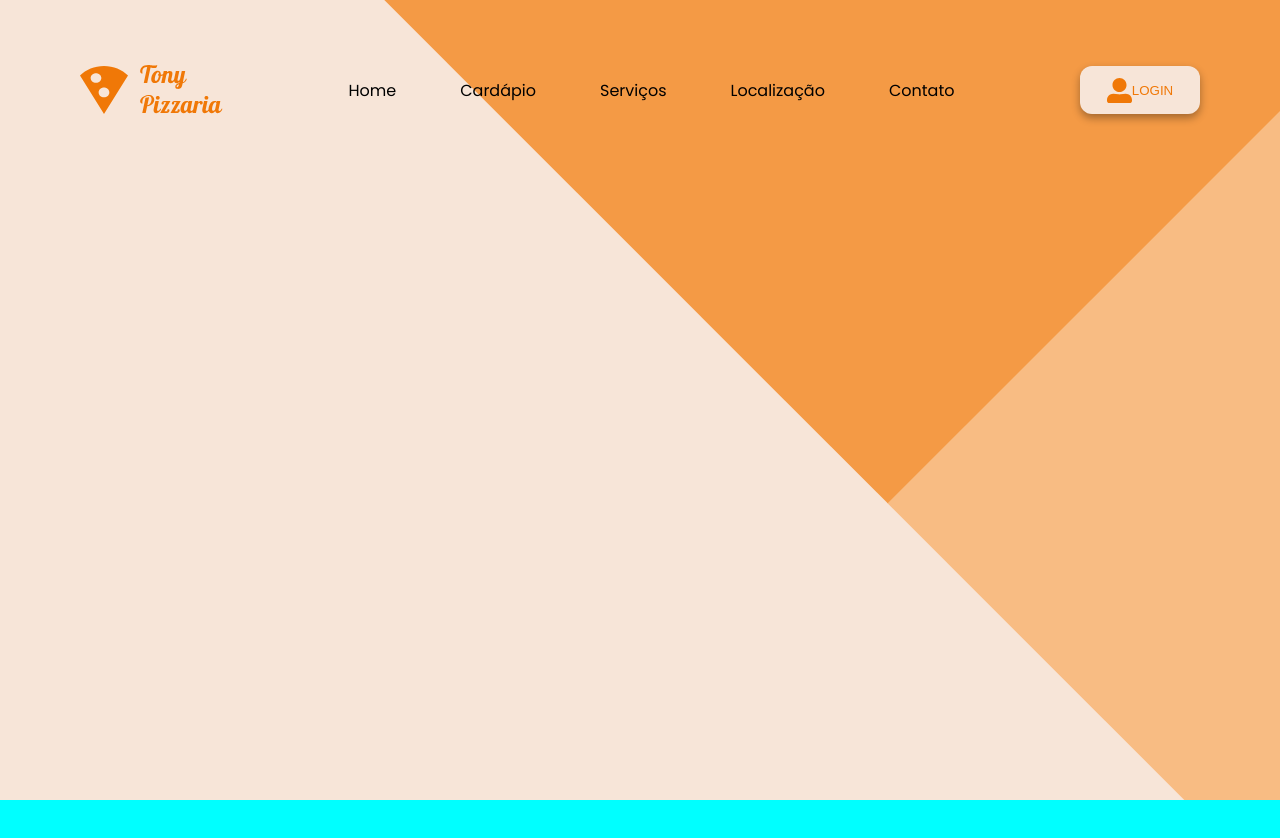
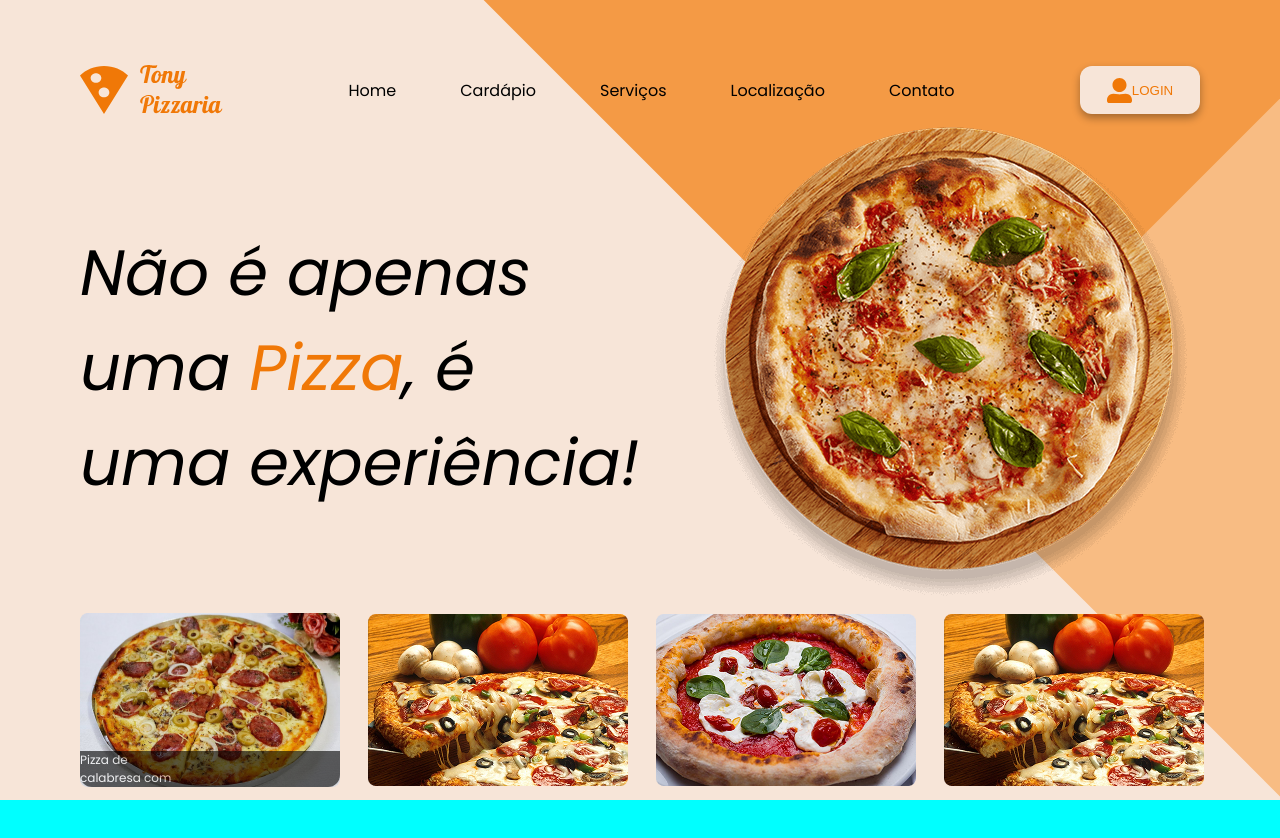
Before and after one commit to wees77/tony.pizzaria_lima, a plain HTML site: page index.html in a window 1280 px wide. Shown: the top 838 px of the page. Drawn offline with Linux system fonts and the light colour scheme.

Commit message:
Projeto bugado, favor arrumar

```diff
--- a/index.html
+++ b/index.html
@@ -33,7 +33,33 @@
         </button>
     </header>
     <main>
-        <section class="home"></section>
+        <section class="home">
+            <div class="container-slogan">
+                <h2 class="slogan">
+                    Não é apenas uma <span>Pizza</span>, é uma experiência!
+                </h2>
+                <img src="./imagens/pizza-home.png" alt="">
+            </div>
+            <div class="container-pizzas">
+                <div class="pizza">
+                    <div class="add-pizza">+</div>
+                    <img src="./imagens/pizza.png" alt="">
+                    <div class="container-info">
+                        <p>Pizza de calabresa com queijo</p>
+                        <span>R$ 46,00</span>
+                    </div>
+                </div>
+                <div class="pizza">
+                    <img src="./imagens/pizza2.png" alt="">
+                </div>
+                <div class="pizza">
+                    <img src="./imagens/pizza3.png" alt="">
+                </div>
+                <div class="pizza">
+                    <img src="./imagens/pizza2.png" alt="">
+                </div>
+            </div>
+        </section>
         <section class="cardapio"></section>
         <section class="servicos"></section>
     </main>
--- a/style.css
+++ b/style.css
@@ -86,7 +86,103 @@ section{
     background-image: url(./imagens/triangulos.svg);
     background-repeat: no-repeat;
     background-position: right top;
+    background-size: contain;
+    display: grid;
+    grid-template-rows: 3fr 1fr;
 }
+
+.slogan{
+    position: relative;
+    bottom: 90px;
+    width: 560px;
+    font-size: 4rem;
+    background-color: li;
+    font-weight: 400;
+}
+
+.slogan span{
+    color: var(--primary-color);
+}
+
+.container-slogan{
+    display: flex;
+    justify-content: center;
+    align-items: end;
+    font-style: italic;
+    gap: 64px;
+}
+
+.container-pizzas{
+    display: flex;
+    justify-content: space-between;
+    align-items: center;
+
+
+}
+
+.pizza{
+    position: relative;
+    display: flex;
+    align-items: end;
+    overflow: hidden;
+
+
+}
+
+.add-pizza{
+    width: 40px;
+    height: 40px;
+    background-color: var(--primary-color);
+    border-radius: 12px;
+    border: 3px solid white;
+    color: white;
+    font-size: 2rem;
+    display: grid;
+    position: absolute;
+    place-content: center;
+    top: 0px;
+    right: 0px;
+    transition: .5s;
+    opacity: 0;
+    z-index: 9;
+}
+
+.pizza:hover .add-pizza{
+    opacity: 1;
+}
+
+.container-info{
+    height: 36px;
+    width: 100%;
+    background-color: black;
+    position: absolute;
+    bottom: -36;
+    border-radius: 0 0 12px 12px;
+    opacity: 60%;
+    transition: .5s;
+}
+
+.container-info p:nth-of-type(1){
+    font-size: 12px;
+    width: 102px;
+    color: white;
+}
+
+.container-info span:nth-last-of-type(2){
+    width: 57px;
+    height: 20px;
+    background-color: var(--primary-color);
+    color: white;
+}
+
+.pizza:hover .container-info{
+    bottom: 0;
+}
+
+.pizza:hover{
+
+}
+
 .cardapio{
     background-color: aqua;
 }
```
Also changed, not shown: imagens/pizza-home.png (renamed from imagens/pizza1.png), imagens/pizza-margherita-receita.avif (deleted), imagens/pizza.png (added), imagens/pizza2.png (added), imagens/pizza2.webp (deleted), imagens/pizza3.png (added), imagens/pizza3.webp (deleted), 1 other file.
